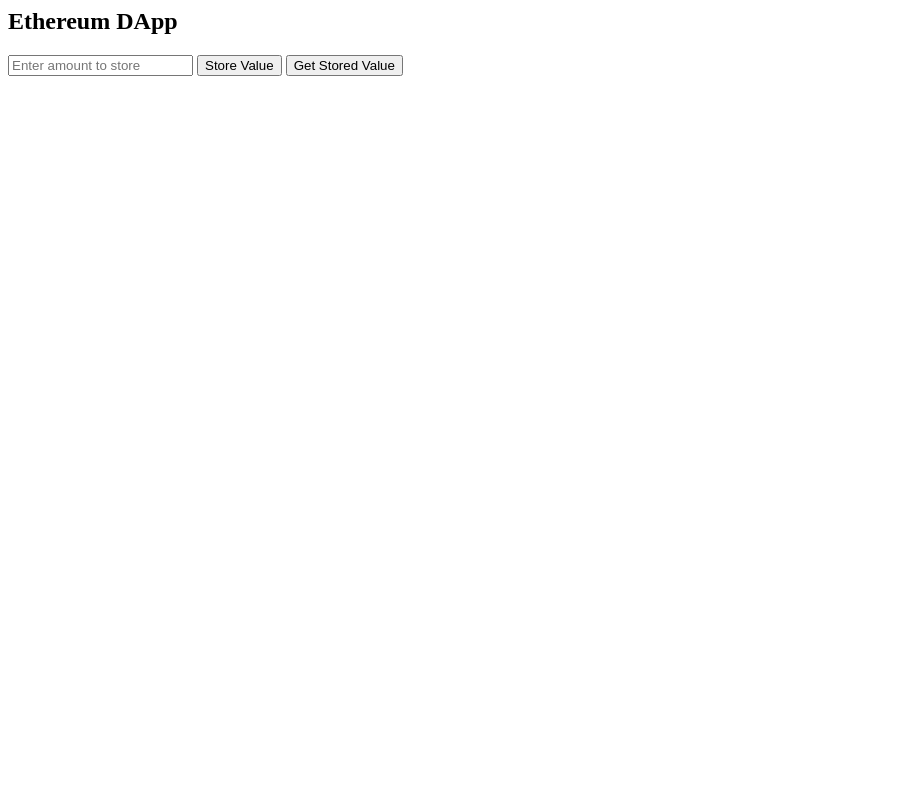
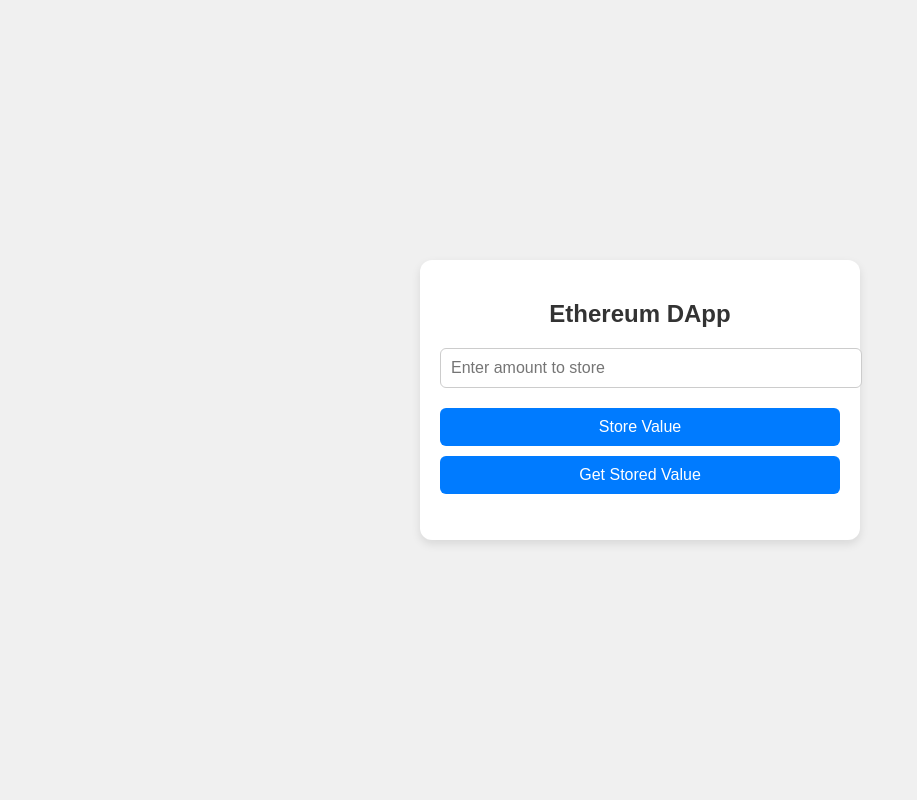
Before and after one commit to PerryLin03/SC6113-DApp, a Flask app: page / in a window 1280 px wide. Shown: the whole page, without its empty margins (0-917 px from the left). Run offline with Flask 3, Linux system fonts and the light colour scheme; some libraries are stand-ins or nearby versions.

Commit message:
Update index.html

```diff
--- a/templates/index.html
+++ b/templates/index.html
@@ -1,11 +1,84 @@
+<!DOCTYPE html>
+<html lang="en">
+<head>
+    <meta charset="UTF-8">
+    <meta name="viewport" content="width=device-width, initial-scale=1.0">
+    <title>Ethereum DApp</title>
+    <style>
+        body {
+            font-family: 'Arial', sans-serif;
+            background-color: #f0f0f0;
+            display: flex;
+            justify-content: center;
+            align-items: center;
+            min-height: 100vh;
+            margin: 0;
+        }
+
+        .container {
+            background-color: #ffffff;
+            padding: 20px;
+            border-radius: 12px;
+            box-shadow: 0 4px 10px rgba(0, 0, 0, 0.1);
+            width: 100%;
+            max-width: 400px;
+            text-align: center;
+        }
+
+        h2 {
+            color: #333;
+            margin-bottom: 20px;
+        }
+
+        input[type="number"] {
+            width: 100%;
+            padding: 10px;
+            margin-bottom: 20px;
+            border: 1px solid #ccc;
+            border-radius: 6px;
+            font-size: 16px;
+        }
+
+        .btn {
+            background-color: #007bff;
+            color: #fff;
+            padding: 10px 15px;
+            border: none;
+            border-radius: 6px;
+            cursor: pointer;
+            margin-bottom: 10px;
+            width: 100%;
+            font-size: 16px;
+        }
+
+        .btn:hover {
+            background-color: #0056b3;
+        }
+
+        p {
+            font-size: 16px;
+            color: #555;
+        }
+
+        @media (max-width: 768px) {
+            .container {
+                width: 90%;
+            }
+        }
+    </style>
+</head>
+<body>
+
+<div class="container">
     <h2>Ethereum DApp</h2>
     <input type="number" id="moneyInput" placeholder="Enter amount to store">
     <button class="btn" onclick="storeValue()">Store Value</button>
     <button class="btn" onclick="getValue()">Get Stored Value</button>
     <p id="storedValue"></p>
     <p id="status"></p>
+</div>
 
-<script src=" https://cdn.jsdelivr.net/npm/web3@1.5.2/dist/web3.min.js"></script>
+<script src="https://cdn.jsdelivr.net/npm/web3@1.5.2/dist/web3.min.js"></script>
 <script>
     const contractAddress = '0xC7a060220A8449Fea55CFcE694b632f20D179f4C';
     const contractABI = [
@@ -43,14 +116,17 @@
     async function storeValue() {
         const accounts = await web3.eth.requestAccounts();
         const value = document.getElementById('moneyInput').value;
-        console.log("value: " + value);
-        console.log("accounts[0] " + accounts[0]);
+        console.log("Value: " + value);
+        console.log("Account: " + accounts[0]);
         await contract.methods.store(value).send({from: accounts[0]});
     }
 
     async function getValue() {
         const storedValue = await contract.methods.viewnum().call();
-        console.log("stored value " + storedValue);
+        console.log("Stored value: " + storedValue);
         document.getElementById('storedValue').innerText = "Stored Value: " + storedValue;
     }
 </script>
+
+</body>
+</html>
```
Lines whose indentation alone changed are shown as unchanged.
